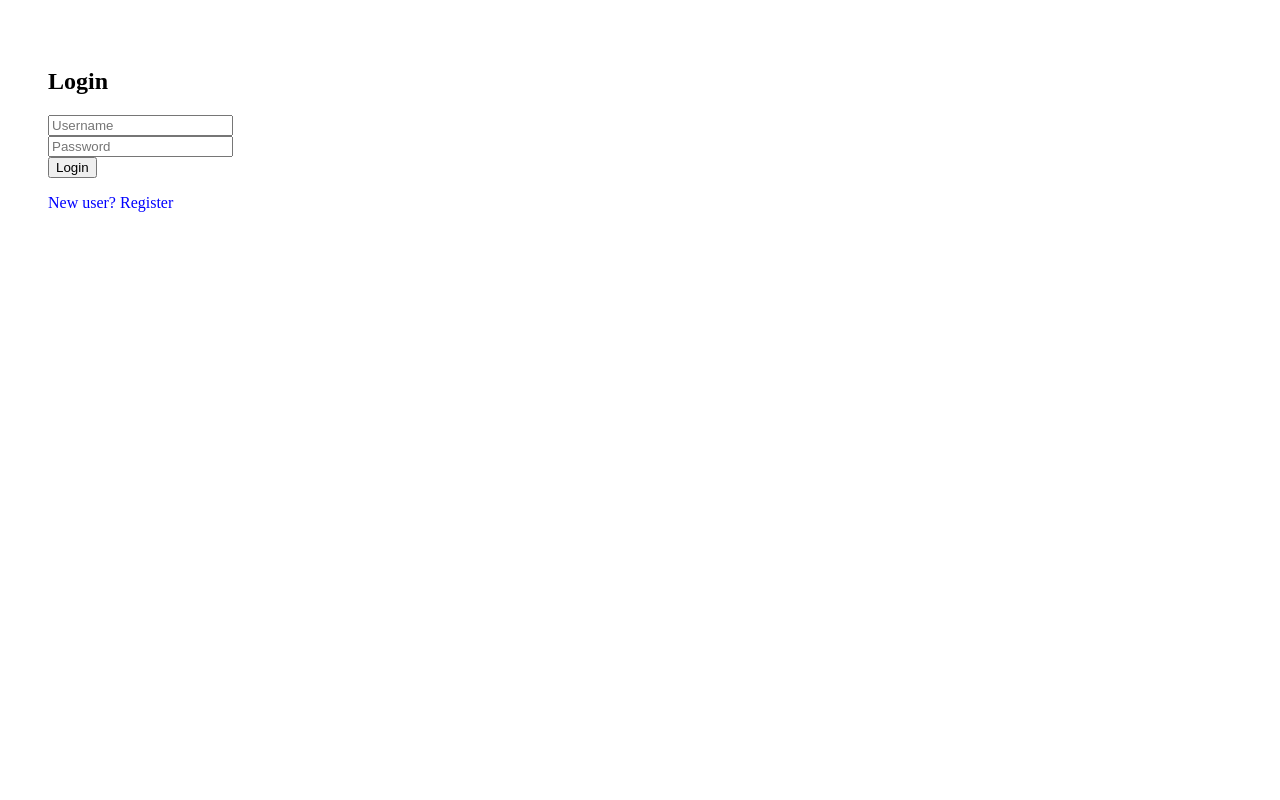
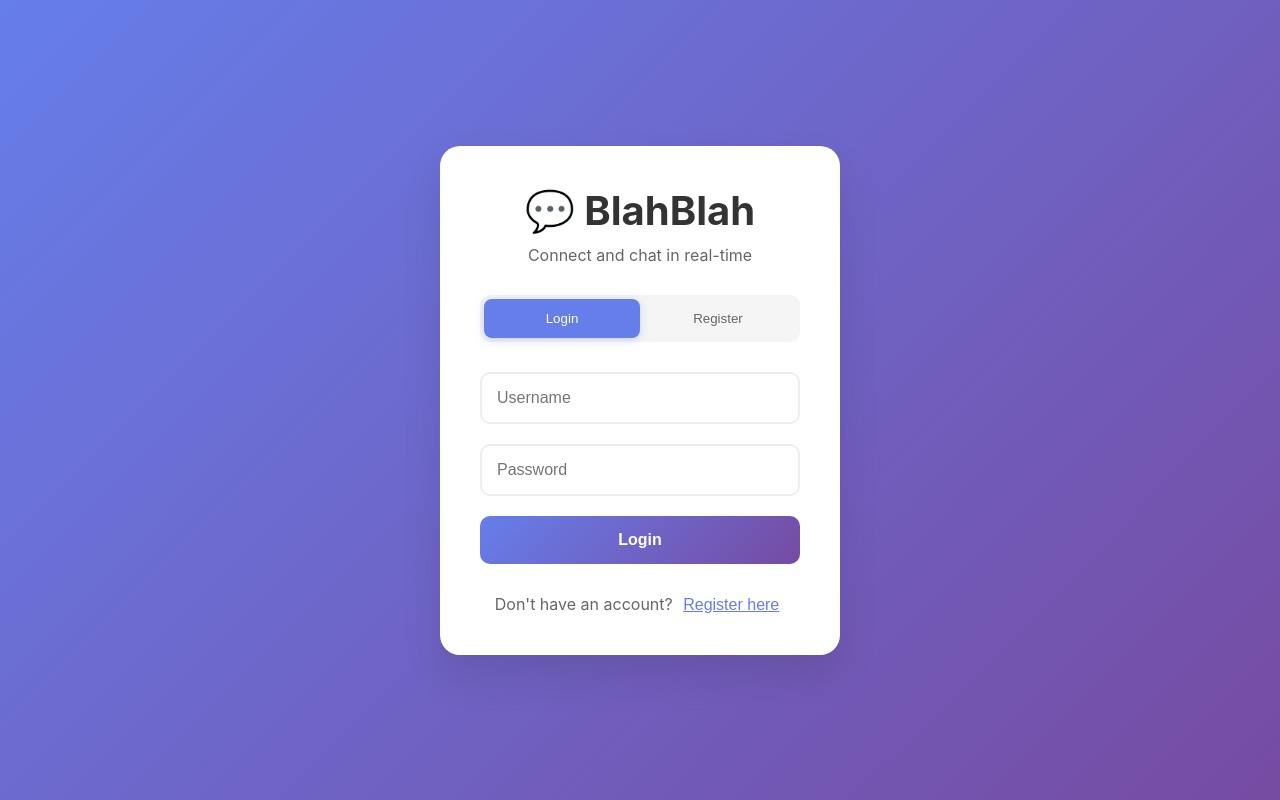
Before and after one commit to Hk-V1/BlahBlah, a Next.js app in the folder chat-frontend/: page / in a window 1280 px wide. Built offline with nearby package versions, Linux system fonts and the light colour scheme; no server answers.

Commit message:
Update index.js

```diff
--- a/chat-frontend/pages/index.js
+++ b/chat-frontend/pages/index.js
@@ -1,46 +1,309 @@
-import { useState } from 'react';
+import { useState, useEffect } from 'react';
 import { useRouter } from 'next/router';
-import axios from 'axios';
+import Head from 'next/head';
 
-export default function AuthPage() {
+const API_BASE = process.env.NEXT_PUBLIC_API_URL || 'https://your-render-app.onrender.com';
+
+export default function Home() {
   const [isLogin, setIsLogin] = useState(true);
   const [username, setUsername] = useState('');
   const [password, setPassword] = useState('');
+  const [loading, setLoading] = useState(false);
+  const [error, setError] = useState('');
   const router = useRouter();
+
+  useEffect(() => {
+    // Check if user is already logged in
+    const token = localStorage.getItem('token');
+    if (token) {
+      router.push('/chat');
+    }
+  }, [router]);
 
   const handleSubmit = async (e) => {
     e.preventDefault();
-  const endpoint = isLogin ? '/login' : '/register';
+    setLoading(true);
+    setError('');
+
+    if (!username.trim() || !password.trim()) {
+      setError('Please fill in all fields');
+      setLoading(false);
+      return;
+    }
 
     try {
-    const res = await axios.post(`https://chat-backend-xyz.onrender.com${endpoint}`, {
-      username,
-      password,
+      const endpoint = isLogin ? '/api/login' : '/api/register';
+      const response = await fetch(`${API_BASE}${endpoint}`, {
+        method: 'POST',
+        headers: {
+          'Content-Type': 'application/json',
+        },
+        body: JSON.stringify({ username: username.trim(), password }),
       });
 
-    if (res.data.success) {
-      localStorage.setItem('user', JSON.stringify(res.data.user));
+      const data = await response.json();
+
+      if (response.ok) {
+        localStorage.setItem('token', data.token);
+        localStorage.setItem('user', JSON.stringify(data.user));
         router.push('/chat');
       } else {
-      alert(res.data.message);
+        setError(data.error || 'Something went wrong');
       }
     } catch (err) {
-    alert('Server error');
+      setError('Network error. Please try again.');
+    } finally {
+      setLoading(false);
     }
   };
 
+  return (
+    <>
+      <Head>
+        <title>BlahBlah Chat</title>
+        <meta name="description" content="Real-time chat application" />
+        <link rel="icon" href="/favicon.ico" />
+      </Head>
 
-  return (
-    <div style={{ padding: 40 }}>
-      <h2>{isLogin ? 'Login' : 'Register'}</h2>
-      <form onSubmit={handleSubmit}>
-        <input value={username} onChange={(e) => setUsername(e.target.value)} placeholder="Username" required /><br />
-        <input type="password" value={password} onChange={(e) => setPassword(e.target.value)} placeholder="Password" required /><br />
-        <button type="submit">{isLogin ? 'Login' : 'Register'}</button>
+      <div className="auth-container">
+        <div className="auth-card">
+          <div className="logo">
+            <h1>💬 BlahBlah</h1>
+            <p>Connect and chat in real-time</p>
+          </div>
+
+          <div className="auth-tabs">
+            <button
+              className={isLogin ? 'tab active' : 'tab'}
+              onClick={() => {
+                setIsLogin(true);
+                setError('');
+              }}
+            >
+              Login
+            </button>
+            <button
+              className={!isLogin ? 'tab active' : 'tab'}
+              onClick={() => {
+                setIsLogin(false);
+                setError('');
+              }}
+            >
+              Register
+            </button>
+          </div>
+
+          <form onSubmit={handleSubmit} className="auth-form">
+            {error && <div className="error-message">{error}</div>}
+
+            <div className="form-group">
+              <input
+                type="text"
+                placeholder="Username"
+                value={username}
+                onChange={(e) => setUsername(e.target.value)}
+                required
+                maxLength={20}
+              />
+            </div>
+
+            <div className="form-group">
+              <input
+                type="password"
+                placeholder="Password"
+                value={password}
+                onChange={(e) => setPassword(e.target.value)}
+                required
+                minLength={4}
+              />
+            </div>
+
+            <button type="submit" disabled={loading} className="submit-btn">
+              {loading ? 'Please wait...' : isLogin ? 'Login' : 'Register'}
+            </button>
           </form>
-      <p onClick={() => setIsLogin(!isLogin)} style={{ cursor: 'pointer', color: 'blue' }}>
-        {isLogin ? 'New user? Register' : 'Already have an account? Login'}
+
+          <div className="auth-footer">
+            <p>
+              {isLogin ? "Don't have an account? " : "Already have an account? "}
+              <button
+                type="button"
+                className="link-btn"
+                onClick={() => {
+                  setIsLogin(!isLogin);
+                  setError('');
+                  setUsername('');
+                  setPassword('');
+                }}
+              >
+                {isLogin ? 'Register here' : 'Login here'}
+              </button>
             </p>
           </div>
+        </div>
+
+        <style jsx>{`
+          .auth-container {
+            min-height: 100vh;
+            display: flex;
+            align-items: center;
+            justify-content: center;
+            background: linear-gradient(135deg, #667eea 0%, #764ba2 100%);
+            padding: 20px;
+          }
+
+          .auth-card {
+            background: white;
+            border-radius: 20px;
+            padding: 40px;
+            width: 100%;
+            max-width: 400px;
+            box-shadow: 0 20px 40px rgba(0, 0, 0, 0.1);
+            text-align: center;
+          }
+
+          .logo h1 {
+            margin: 0 0 10px 0;
+            color: #333;
+            font-size: 2.5rem;
+            font-weight: bold;
+          }
+
+          .logo p {
+            margin: 0 0 30px 0;
+            color: #666;
+            font-size: 1rem;
+          }
+
+          .auth-tabs {
+            display: flex;
+            margin-bottom: 30px;
+            border-radius: 10px;
+            background: #f5f5f5;
+            padding: 4px;
+          }
+
+          .tab {
+            flex: 1;
+            padding: 12px;
+            border: none;
+            background: transparent;
+            border-radius: 8px;
+            cursor: pointer;
+            transition: all 0.3s ease;
+            font-weight: 500;
+            color: #666;
+          }
+
+          .tab.active {
+            background: #667eea;
+            color: white;
+            box-shadow: 0 2px 10px rgba(102, 126, 234, 0.3);
+          }
+
+          .auth-form {
+            text-align: left;
+          }
+
+          .form-group {
+            margin-bottom: 20px;
+          }
+
+          .form-group input {
+            width: 100%;
+            padding: 15px;
+            border: 2px solid #eee;
+            border-radius: 10px;
+            font-size: 16px;
+            transition: border-color 0.3s ease;
+            box-sizing: border-box;
+          }
+
+          .form-group input:focus {
+            outline: none;
+            border-color: #667eea;
+          }
+
+          .error-message {
+            background: #ffe6e6;
+            color: #d32f2f;
+            padding: 12px;
+            border-radius: 8px;
+            margin-bottom: 20px;
+            text-align: center;
+            font-size: 14px;
+          }
+
+          .submit-btn {
+            width: 100%;
+            padding: 15px;
+            background: linear-gradient(135deg, #667eea 0%, #764ba2 100%);
+            color: white;
+            border: none;
+            border-radius: 10px;
+            font-size: 16px;
+            font-weight: 600;
+            cursor: pointer;
+            transition: transform 0.2s ease;
+          }
+
+          .submit-btn:hover:not(:disabled) {
+            transform: translateY(-2px);
+          }
+
+          .submit-btn:disabled {
+            opacity: 0.7;
+            cursor: not-allowed;
+            transform: none;
+          }
+
+          .auth-footer {
+            margin-top: 30px;
+            text-align: center;
+          }
+
+          .auth-footer p {
+            color: #666;
+            margin: 0;
+          }
+
+          .link-btn {
+            background: none;
+            border: none;
+            color: #667eea;
+            cursor: pointer;
+            text-decoration: underline;
+            font-size: inherit;
+          }
+
+          .link-btn:hover {
+            color: #764ba2;
+          }
+
+          @media (max-width: 480px) {
+            .auth-card {
+              padding: 30px 20px;
+              margin: 20px;
+            }
+
+            .logo h1 {
+              font-size: 2rem;
+            }
+          }
+        `}</style>
+
+        <style jsx global>{`
+          * {
+            box-sizing: border-box;
+          }
+
+          body {
+            margin: 0;
+            padding: 0;
+            font-family: -apple-system, BlinkMacSystemFont, 'Segoe UI', Roboto, Helvetica, Arial, sans-serif;
+          }
+        `}</style>
+      </div>
+    </>
   );
 }
```
Lines whose indentation alone changed are shown as unchanged.
